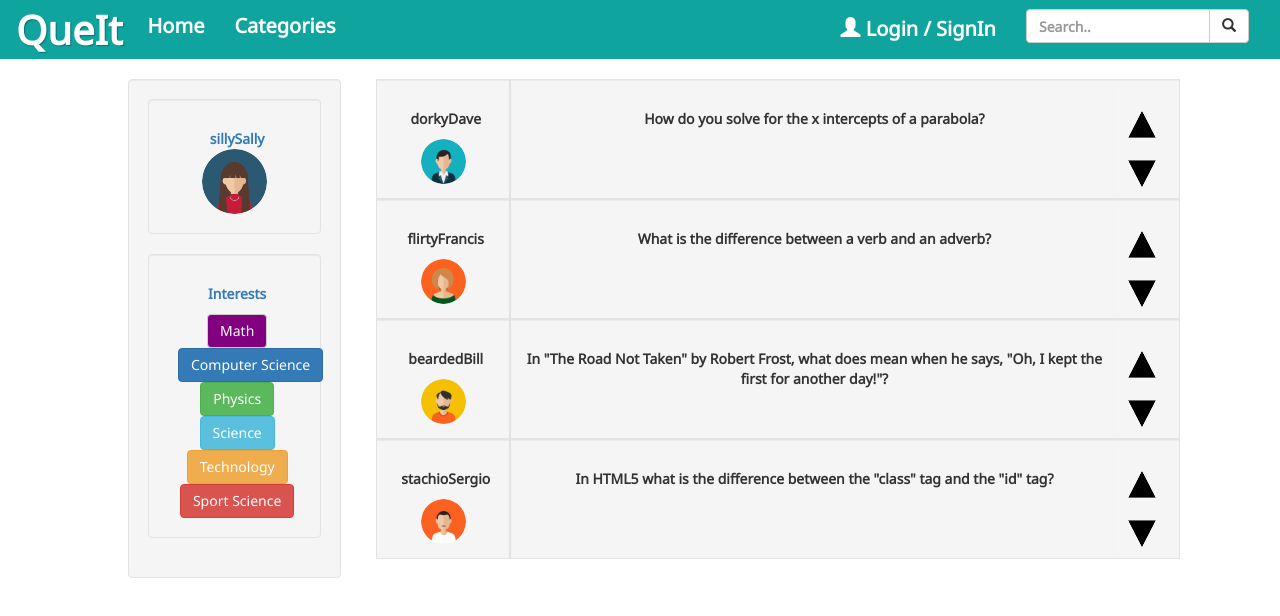
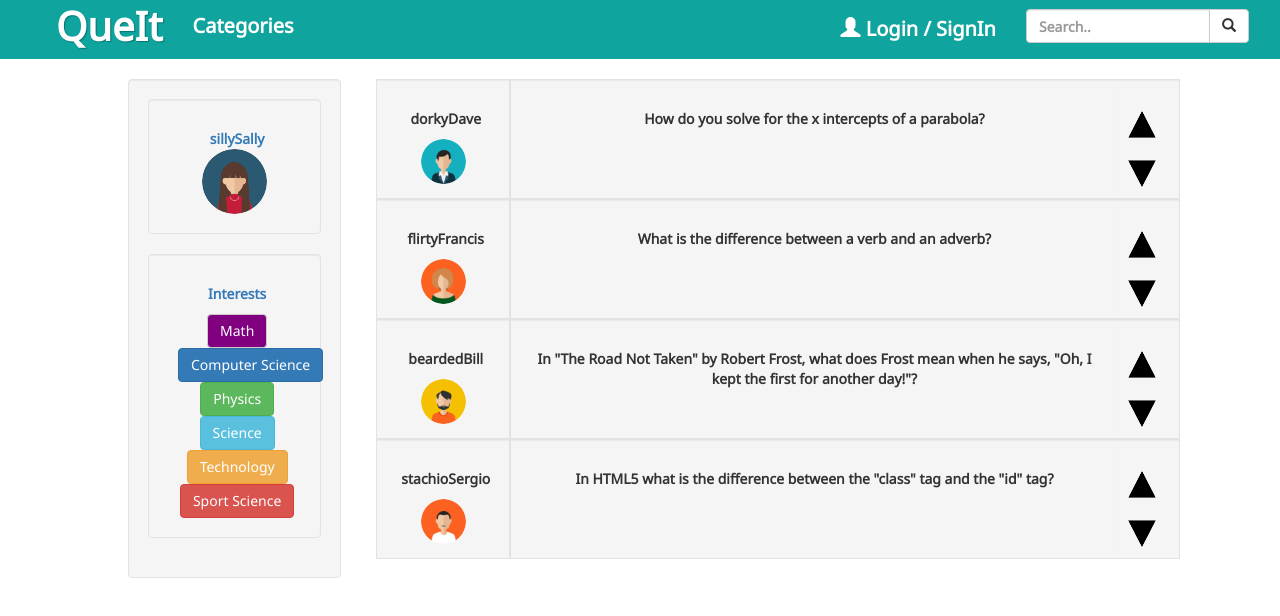
Before and after one commit to pbeach5693/Software-Engineering-Website, a website: page src/index.html in a window 1280 px wide. Drawn offline with nearby package versions, Linux system fonts and the light colour scheme; files that its build step writes are made by us from their sources.

Commit message:
Made logo the home button

```diff
--- a/src/index.html
+++ b/src/index.html
@@ -54,7 +54,7 @@
           <span class="icon-bar"></span>
           <span class="icon-bar"></span>
         </button>
-        <a class="navbar-brandnew" href="#">QueIt</a>
+        <!-- <a class="navbar-brandnew" href="#">QueIt</a> -->
       </div>
       <div class="collapse navbar-collapse" id="myNavbar">
         <form class="navbar-form navbar-right" role="search">
@@ -68,7 +68,7 @@
           </div>
         </form>
         <ul class="nav navbar-nav">
-          <li class="active"><a href="#">Home</a></li>
+          <li class="active"><a class="navbar-brandnew" href="index.html">QueIt</a></li>
           <li><a href="#">Categories</a></li>
         </ul>
         <ul class="nav navbar-nav navbar-right">
@@ -150,7 +150,7 @@
 	        </div>
 	        <div class="col-sm-9 pie">
 	          <div class="well pie">
-	            <p>In "The Road Not Taken" by Robert Frost, what does mean when he says, "Oh, I kept the first for another day!"?</p>
+	            <p>In "The Road Not Taken" by Robert Frost, what does Frost mean when he says, "Oh, I kept the first for another day!"?</p>
 	          </div>
 	        </div>
           <div class="col-sm-1 pie">
```
